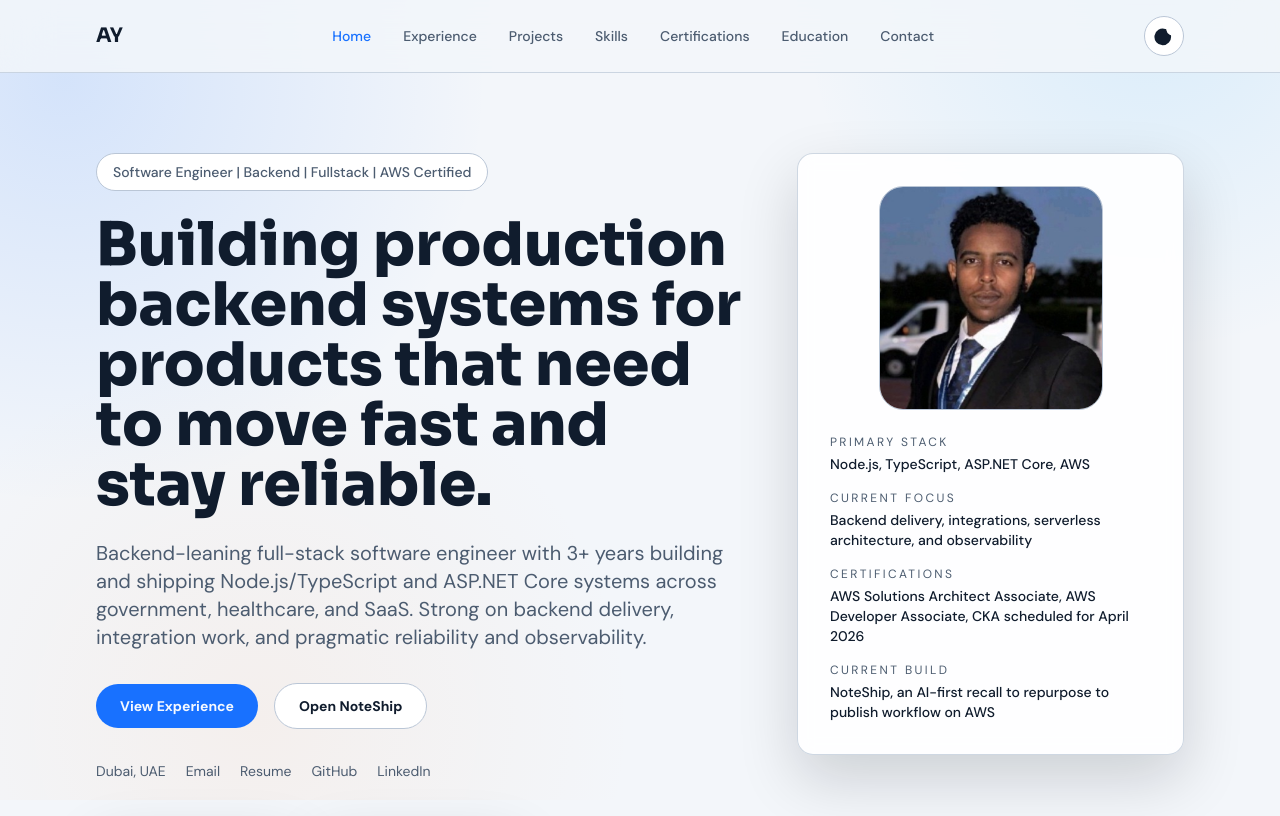
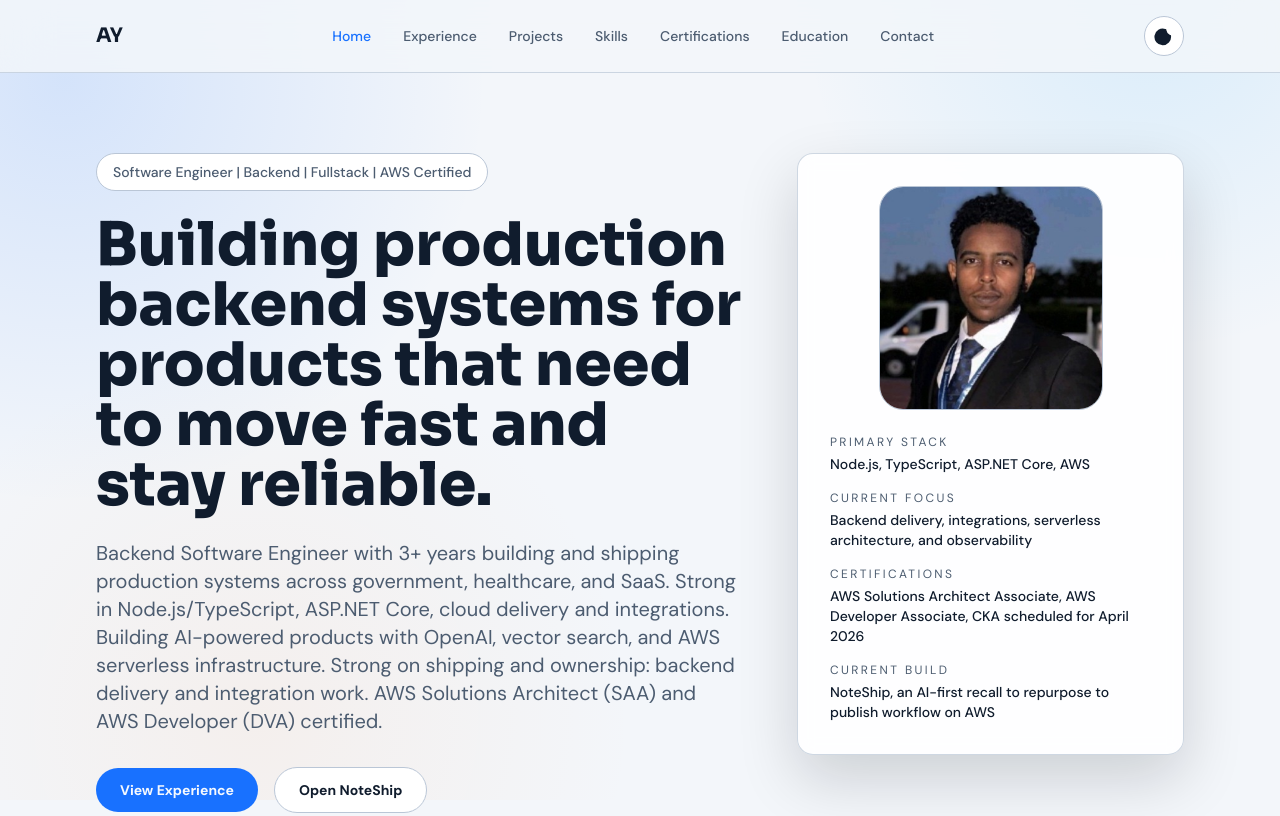
Before and after one commit to AhmedYassinH/Portfolio, a website: page index.html in a window 1280 px wide. Shown: the top 816 px of the page. Drawn offline with Linux system fonts and the light colour scheme.

Commit message:
fear: update description

```diff
--- a/index.html
+++ b/index.html
@@ -163,11 +163,13 @@
                 </h1>
 
                 <p class="mt-6 max-w-2xl text-lg leading-relaxed text-text-muted md:text-xl">
-                    Backend-leaning full-stack software engineer with 3+ years building and shipping Node.js/TypeScript
-                    and
-                    ASP.NET Core systems across government, healthcare, and SaaS. Strong on backend delivery,
-                    integration work,
-                    and pragmatic reliability and observability.
+                    Backend Software Engineer with 3+ years building and shipping production systems across government,
+                    healthcare, and
+                    SaaS. Strong in Node.js/TypeScript, ASP.NET Core, cloud delivery and integrations. Building
+                    AI-powered products with
+                    OpenAI, vector search, and AWS serverless infrastructure. Strong on shipping and ownership: backend
+                    delivery and
+                    integration work. AWS Solutions Architect (SAA) and AWS Developer (DVA) certified.
                 </p>
 
                 <div class="mt-8 flex flex-wrap items-center gap-4">
```
